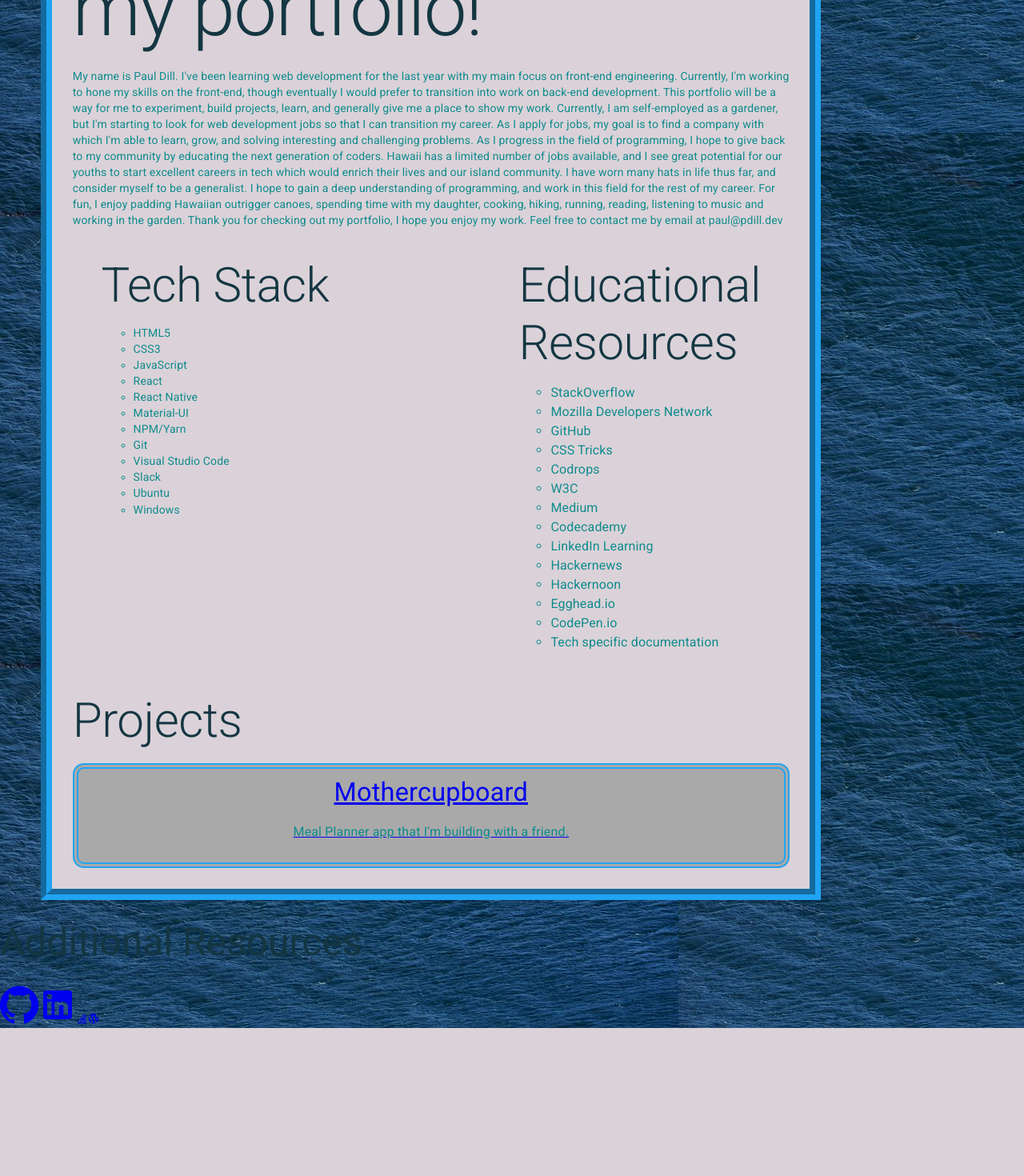
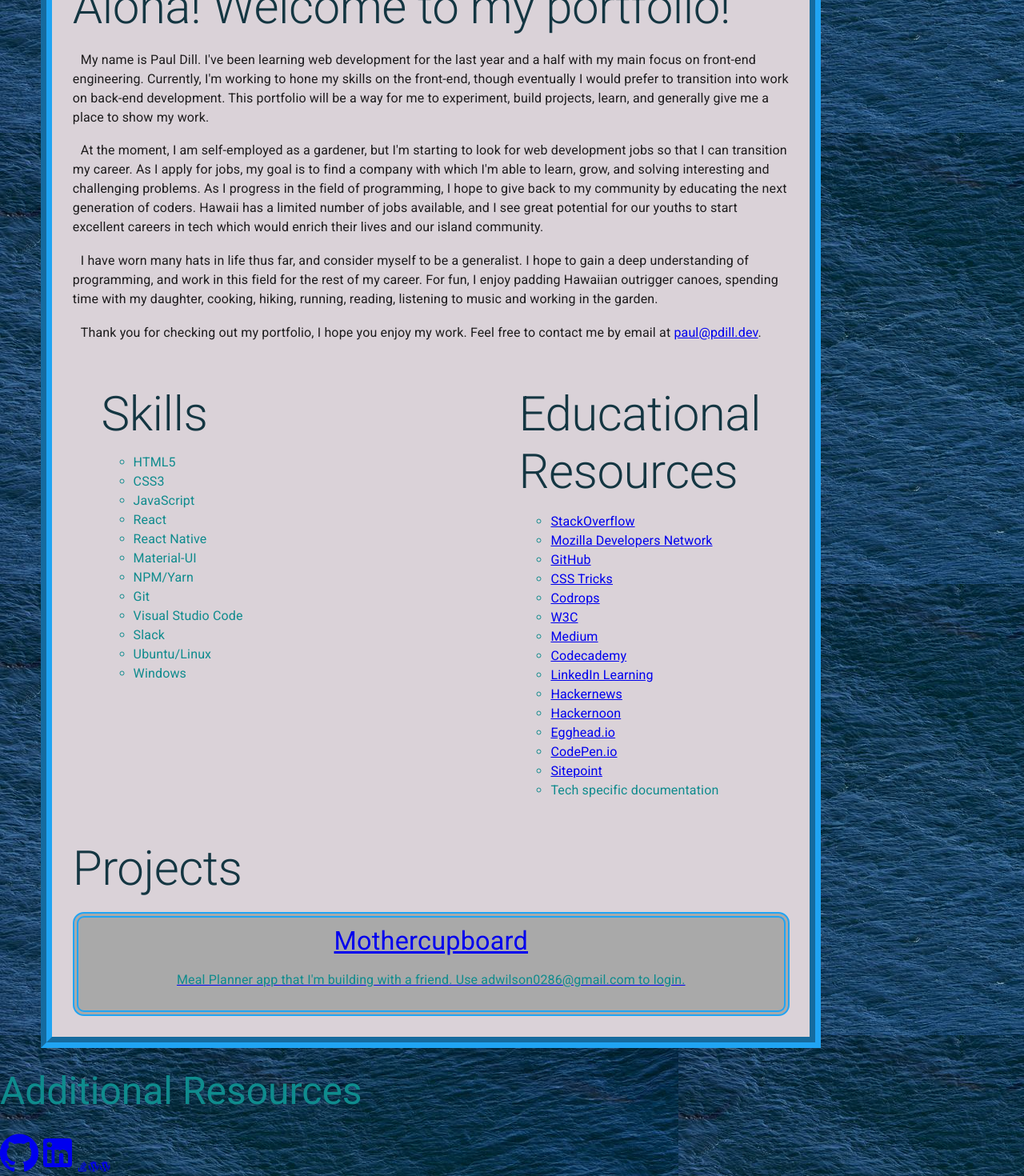
Before and after one commit to Dillweed5446/pdill.dev, a Next.js app in the folder pdill.dev/: page / in a window 1280 px wide. Shown: the part 248-1718 px from the top of the page at 80% size. Before the commit the page ends 1533 px from the top, so only its background shows below. Built offline with nearby package versions, Linux system fonts and the light colour scheme.

Commit message:
:tv: :lipstick: :construction: Chris recommendations

```diff
--- a/pdill.dev/components/footer.js
+++ b/pdill.dev/components/footer.js
@@ -7,7 +7,7 @@
 export default function Footer () {
   return (
     <footer className="footer">
-      <Typography className="footer-heading" variant="h3" color="primary">Additional Resources</Typography>
+      <Typography className="footer-heading" variant="h3" color="secondary">Additional Resources</Typography>
       <a
         className="icon"
         href="https://github.com/Dillweed5446"
@@ -38,11 +38,20 @@
       <a
         className="icon"
         href="https://waakaukau.blog/"
-        alt="WordPress.com"
+        alt="WordPress.com paddling and food blog"
         target="_blank"
         rel="noopener noreferrer"
       >
-        <FaWordpress title="WordPress.com"/>
+        <FaWordpress title="WordPress.com paddling and food blog"/>
+      </a>
+      <a
+        className="icon"
+        href="https://pauldill.dev/"
+        alt="WordPress.com coding blog"
+        target="_blank"
+        rel="noopener noreferrer"
+      >
+        <FaWordpress title="WordPress.com coding blog"/>
       </a>
 
       <style jsx>{`
--- a/pdill.dev/pages/index.js
+++ b/pdill.dev/pages/index.js
@@ -1,6 +1,6 @@
 import Head from 'next/head'
 import React from 'react'
-// import Link from 'next/link'
+import Link from 'next/link'
 import BoxModel from '../components/content-box'
 import Typography from '@material-ui/core/Typography'
 import Grid from '@material-ui/core/Grid'
@@ -17,28 +17,40 @@
 
         <main>
           <BoxModel>
-            <Typography variant="h1" className="title" color="primary">
+            <Typography variant="h1" classname="name" color="primary">
+              Paul Dill
+            </Typography>
+            <Typography variant="h2" className="title" color="primary">
               Aloha!  Welcome to my portfolio!
             </Typography>
 
-            <Typography variant="p" color="secondary">
+            <Typography variant="body1" color="info" style={{ textIndent: '0.625rem' }}>
               {/* Write intro here */}
-            My name is Paul Dill.  I&apos;ve been learning web development for the last year with my main focus on front-end engineering.
+            My name is Paul Dill.  I&apos;ve been learning web development for the last year and a half with my main focus on front-end engineering.
             Currently, I&apos;m working to hone my skills on the front-end, though eventually I would prefer to transition into work on back-end development.
-            This portfolio will be a way for me to experiment, build projects, learn, and generally give me a place to show my work.  Currently, I am self-employed as a gardener,
+            This portfolio will be a way for me to experiment, build projects, learn, and generally give me a place to show my work.
+            </Typography>
+            <Typography variant="body1" color="info" style={{ textIndent: '0.625rem' }}>
+            At the moment, I am self-employed as a gardener,
             but I&apos;m starting to look for web development jobs so that I can transition my career.  As I apply for jobs, my goal is to find a
             company with which I&apos;m able to learn, grow, and solving interesting and challenging problems.  As I progress in the field of programming,
             I hope to give back to my community by educating the next generation of coders.  Hawaii has a limited number of jobs available, and I see great potential for our youths
-            to start excellent careers in tech which would enrich their lives and our island community.  I have worn many hats in life thus far, and consider myself
+            to start excellent careers in tech which would enrich their lives and our island community.
+            </Typography>
+            <Typography variant="body1" color="info" style={{ textIndent: '0.625rem' }}>
+            I have worn many hats in life thus far, and consider myself
             to be a generalist.  I hope to gain a deep understanding of programming, and work in this field for the rest of my career.  For fun, I enjoy padding Hawaiian outrigger canoes,
-            spending time with my daughter, cooking, hiking, running, reading, listening to music and working in the garden.  Thank you for checking out my portfolio, I hope you enjoy my work.
-            Feel free to contact me by email at paul@pdill.dev {/*Add link here*/}
+            spending time with my daughter, cooking, hiking, running, reading, listening to music and working in the garden.
+            </Typography>
+            <Typography variant="body1" color="info" style={{ textIndent: '0.625rem' }}>
+            Thank you for checking out my portfolio, I hope you enjoy my work.
+            Feel free to contact me by email at <a href="mailto:paul@pdill.dev" target="_blank" rel="noopener noreferrer">paul@pdill.dev</a>.
             </Typography>
 
             <div style={{ display: 'flow-root', margin: '4%' }}>
               <div style={{ float: 'left' }}>
-                <Typography variant="h2" color="primary">Tech Stack</Typography>
-                <Typography variant="p" color="secondary">
+                <Typography variant="h2" color="primary">Skills</Typography>
+                <Typography variant="body1" color="secondary">
                   <List>
                     <ul>
                       <li>HTML5</li>
@@ -51,31 +63,46 @@
                       <li>Git</li>
                       <li>Visual Studio Code</li>
                       <li>Slack</li>
-                      <li>Ubuntu</li>
+                      <li>Ubuntu/Linux</li>
                       <li>Windows</li>
                     </ul>
                   </List>
                 </Typography>
               </div>
 
-              <div style={{ float: 'right'}}>
+              <div style={{ float: 'right' }}>
                 <Typography variant="h2" color="primary">Educational<br/> Resources</Typography>
                 <Typography variant="body1" color="secondary">
                   <List>
                     <ul>
-                      <li>StackOverflow</li>
-                      <li>Mozilla Developers Network</li>
-                      <li>GitHub</li>
-                      <li>CSS Tricks</li>
-                      <li>Codrops</li>
-                      <li>W3C</li>
-                      <li>Medium</li>
-                      <li>Codecademy</li>
-                      <li>LinkedIn Learning</li>
-                      <li>Hackernews</li>
-                      <li>Hackernoon</li>
-                      <li>Egghead.io</li>
-                      <li>CodePen.io</li>
+                      <li><a href="https://stackoverflow.com/users/12745384/pdill5446?tab=profile" target="_blank" rel="noopener noreferrer"
+                      >StackOverflow</a></li>
+                      <li><a href="https://developer.mozilla.org/en-US/docs/Web/JavaScript" target="_blank" rel="noopener noreferrer"
+                      >Mozilla Developers Network</a></li>
+                      <li><a href="https://github.com/Dillweed5446" target="_blank" rel="noopener noreferrer"
+                      >GitHub</a></li>
+                      <li><a href="https://css-tricks.com/" target="_blank" rel="noopener noreferrer"
+                      >CSS Tricks</a></li>
+                      <li><a href="https://tympanus.net/codrops/css_reference/" target="_blank" rel="noopener noreferrer"
+                      >Codrops</a></li>
+                      <li><a href="https://www.w3.org/" target="_blank" rel="noopener noreferrer"
+                      >W3C</a></li>
+                      <li><a href="https://medium.com/" target="_blank" rel="noopener noreferrer"
+                      >Medium</a></li>
+                      <li><a href="https://www.codecademy.com/" target="_blank" rel="noopener noreferrer"
+                      >Codecademy</a></li>
+                      <li><a href="https://www.linkedin.com/learning/" target="_blank" rel="noopener noreferrer"
+                      >LinkedIn Learning</a></li>
+                      <li><a href="https://news.ycombinator.com/" target="_blank" rel="noopener noreferrer"
+                      >Hackernews</a></li>
+                      <li><a href="https://hackernoon.com/" target="_blank" rel="noopener noreferrer"
+                      >Hackernoon</a></li>
+                      <li><a href="https://egghead.io/" target="_blank" rel="noopener noreferrer"
+                      >Egghead.io</a></li>
+                      <li><a href="https://codepen.io/" target="_blank" rel="noopener noreferrer"
+                      >CodePen.io</a></li>
+                      <li><a href="https://www.sitepoint.com/" target="_blank" rel="noopener noreferrer"
+                      >Sitepoint</a></li>
                       <li>Tech specific documentation</li>
                     </ul>
                   </List>
@@ -90,9 +117,10 @@
               justify="center"
               alignItems="stretch"
             >
-              <a href="https://mothercupboard.com" className="card">
+              <a href="https://mothercupboard.com" className="card" target="_blank" rel="noopener noreferrer">
                 <Typography variant="h4">Mothercupboard</Typography>
-                <Typography variant="body1" color="secondary">Meal Planner app that I&apos;m building with a friend.</Typography>
+                <Typography variant="body1" color="secondary"
+                >Meal Planner app that I&apos;m building with a friend. Use adwilson0286@gmail.com to login.</Typography>
               </a>
             </Grid>
           </BoxModel>
--- a/pdill.dev/src/theme.js
+++ b/pdill.dev/src/theme.js
@@ -65,10 +65,10 @@
       main: '#EC9A29'
     },
     info: {
-      main: '#A06CD5'
+      main: '#5B3000'
     },
     success: {
-      main: '#20A4F3'
+      main: '#280003'
     }
   }
 }
```
Also changed, not shown: 1 other file (tests, documents, lock files or other folders).
